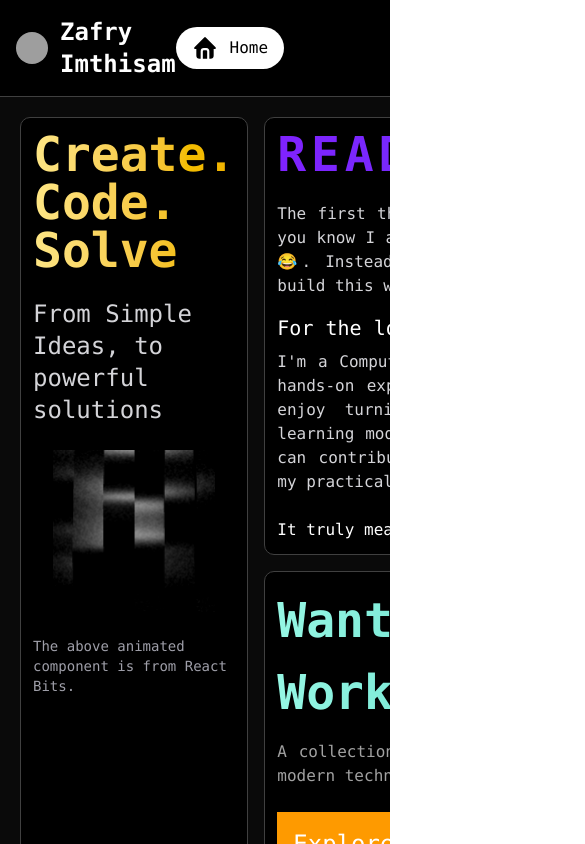
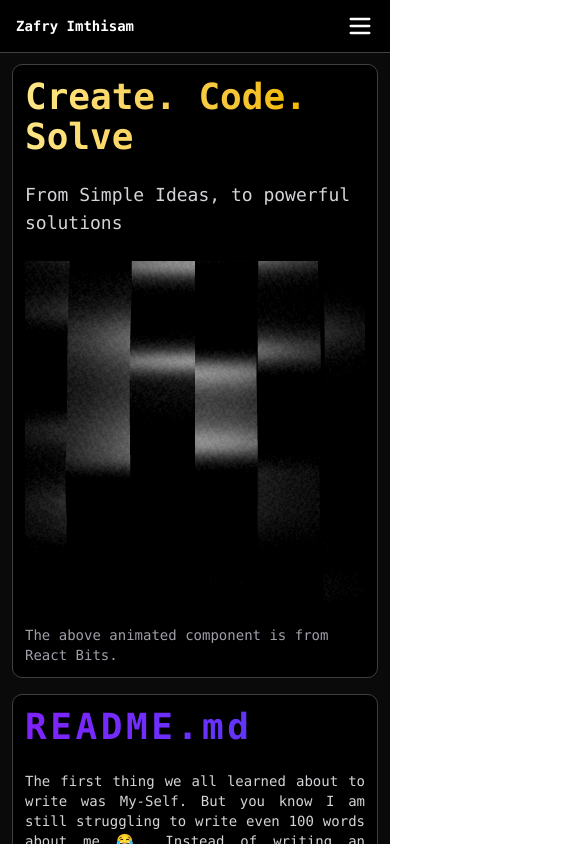
Before and after one commit to zafryimthisam/portfolio, a Next.js app: page / in a window 390 px wide. Shown: the top 844 px of the page, 585 px wide, since content can reach past the window. Built offline with nearby package versions, Linux system fonts and the light colour scheme; grey boxes are pictures that could not be loaded.

Commit message:
Optimized Home page for mobile view

```diff
--- a/app/layout.tsx
+++ b/app/layout.tsx
@@ -23,7 +23,7 @@ export default function RootLayout({
 }>) {
   return (
     <html lang="en" suppressHydrationWarning className="font-mono">
-      <body className="min-h-dvh flex flex-col">
+      <body className="min-h-dvh flex md:flex-col flex-col ">
         <TooltipProvider>
           <NavBar />
           <main className="flex-1 flex flex-col">{children}</main>
--- a/app/page.tsx
+++ b/app/page.tsx
@@ -22,26 +22,21 @@ export default function Home() {
   });
 
   return (
-    <div className="bg-neutral-950 font-mono text-white flex-1 p-5 flex flex-row gap-4 overflow-hidden">
+    <div className="flex-col p-3 gap-4 bg-neutral-950 font-mono text-white flex-1 md:p-5 flex md:flex-row md:gap-4 overflow-hidden">
       <div
         id="play-box"
-        className="bg-black w-200 border border-neutral-700 rounded-lg p-3"
+        className="bg-black md:w-230 border border-neutral-700 rounded-lg p-3"
       >
-        <h1 className="text-5xl font-bold mb-6 bg-gradient-to-r from-amber-200 to-yellow-500 bg-clip-text text-transparent">
+        <h1 className="text-4xl md:text-5xl font-bold mb-6 bg-gradient-to-r from-amber-200 to-yellow-500 bg-clip-text text-transparent">
           Create. Code. Solve
         </h1>
-        <h2 className="text-2xl text-zinc-300 mb-6 ">
+        <h2 className="text-lg md:text-2xl text-zinc-300 mb-6 ">
           From Simple Ideas, to powerful solutions
         </h2>
 
         <div
-          className="flex justify-center items-center mx-auto"
-          style={{
-            width: "80%",
-            height: "auto",
-            aspectRatio: "1 / 1",
-            position: "relative",
-          }}
+          className="flex justify-center items-center mx-auto md:w-[80%] w-full relative"
+          style={{ aspectRatio: "1 / 1" }}
         >
           <Beams
             beamWidth={2}
@@ -58,29 +53,31 @@ export default function Home() {
           The above animated component is from React Bits.
         </p>
       </div>
-      <div className="flex flex-col gap-4 flex-1">
+      <div className="flex md:flex-col flex-col gap-4 flex-1">
         <div
           id="readme-box"
           className="bg-black flex-1 border border-neutral-700 rounded-lg p-3"
         >
-          <h1 className="text-5xl mb-6 font-bold bg-gradient-to-r from-violet-600 to-indigo-600 bg-clip-text text-transparent tracking-widest">
+          <h1 className="text-4xl md:text-5xl mb-6 font-bold bg-gradient-to-r from-violet-600 to-indigo-600 bg-clip-text text-transparent tracking-widest">
             README.md
           </h1>
-          <p className="text-zinc-300 mb-4 pr-6 text-justify">
+          <p className="text-sm md:text-base text-zinc-300 mb-4 md:pr-6 text-justify">
             The first thing we all learned about to write was My-Self. But you
             know I am still struggling to write even 100 words about me 😂.
             Instead of writing an essay, I came up with an idea to build this
-            website so you all can get to know about me !
+            website so you all can get to know about me!
           </p>
-          <h2 className="text-xl mb-2">For the love of technical people</h2>
-          <p className="text-zinc-300 mb-6 text-justify pr-6">
+          <h2 className="text-lg md:text-xl mb-2">
+            For the love of technical people
+          </h2>
+          <p className="text-sm md:text-base text-zinc-300 mb-6 text-justify md:pr-6">
             I'm a Computer Science undergraduate at SLIIT City Campus with
             hands-on experience in building full-stack web applications. I enjoy
             turning ideas into working systems and continuously learning modern
             technologies. I'm seeking an internship where I can contribute,
             learn from experienced developers, and improve my practical skills.
           </p>
-          <p>
+          <p className="text-sm md:text-base">
             It truly means a lot that you took the time to be here. Thank you.
           </p>
         </div>
@@ -88,10 +85,10 @@ export default function Home() {
           id="work-box"
           className="bg-black flex-1 border border-neutral-700 rounded-lg p-3 flex flex-col"
         >
-          <h1 className="text-5xl leading-normal font-bold bg-gradient-to-r from-teal-200 to-teal-500 bg-clip-text text-transparent">
+          <h1 className="text-4xl md:text-5xl leading-normal font-bold bg-gradient-to-r from-teal-200 to-teal-500 bg-clip-text text-transparent">
             Want to explore my Works ?
           </h1>
-          <p className="text-neutral-400 mt-3 text-justify pr-6">
+          <p className="text-neutral-400 mt-3 text-justify md:pr-6">
             A collection of my experiments, projects, and ideas built with
             modern technologies. From web apps to creative coding.
           </p>
@@ -116,23 +113,27 @@ export default function Home() {
                 ease: "power2.out",
               });
             }}
-            className="bg-amber-500 w-fit p-4 mt-6 "
+            className="bg-amber-500 w-fit px-2 md:p-4 mt-6 "
           >
             <Link
-              className="text-2xl flex items-center gap-4"
+              className="text-lg md:text-2xl flex items-center gap-4"
               href={"/projects"}
             >
               Explore projects <IconArrowNarrowRight size={32} />
             </Link>
           </div>
-          <div className="flex gap-6 mt-10 justify-between px-6">
-            <StackIcon name="react" className="w-16" variant="dark" />
-            <StackIcon name="nextjs2" className="w-16" variant="dark" />
-            <StackIcon name="prisma" className="w-16" variant="dark" />
-            <StackIcon name="js" className="w-16" variant="dark" />
-            <StackIcon name="gsap" className="w-16" variant="dark" />
-            <StackIcon name="tailwindcss" className="w-16" variant="dark" />
-            <StackIcon name="github" className="w-16" variant="dark" />
+          <div className="flex flex-wrap gap-6 md:gap-14 mt-10 justify-center">
+            <StackIcon name="react" className="w-7 md:w-16" variant="dark" />
+            <StackIcon name="nextjs2" className="w-7 md:w-16" variant="dark" />
+            <StackIcon name="prisma" className="w-7 md:w-16" variant="dark" />
+            <StackIcon name="js" className="w-7 md:w-16" variant="dark" />
+            <StackIcon name="gsap" className="w-7 md:w-16" variant="dark" />
+            <StackIcon
+              name="tailwindcss"
+              className="w-10 md:w-16"
+              variant="dark"
+            />
+            <StackIcon name="github" className="w-10 md:w-16" variant="dark" />
           </div>
         </div>
       </div>
--- a/components/web/NavBar.tsx
+++ b/components/web/NavBar.tsx
@@ -5,20 +5,94 @@ import {
   IconBriefcaseFilled,
   IconHomeFilled,
   IconSettingsFilled,
+  IconMenu2,
+  IconX,
 } from "@tabler/icons-react";
 import { Avatar, AvatarFallback, AvatarImage } from "@/components/ui/avatar";
 import Link from "next/link";
 import { usePathname } from "next/navigation";
+import { useState, useRef, useEffect } from "react";
+
 export default function NavBar() {
   const pathname = usePathname();
+  const [isOpen, setIsOpen] = useState(false);
+  const navRef = useRef<HTMLDivElement>(null);
+
+  useEffect(() => {
+    const handleClickOutside = (event: Event) => {
+      if (navRef.current && !navRef.current.contains(event.target as Node)) {
+        setIsOpen(false);
+      }
+    };
+    document.addEventListener("mousedown", handleClickOutside);
+    document.addEventListener("touchstart", handleClickOutside);
+    return () => {
+      document.removeEventListener("mousedown", handleClickOutside);
+      document.removeEventListener("touchstart", handleClickOutside);
+    };
+  }, []);
+
+  useEffect(() => {
+    setIsOpen(false);
+  }, [pathname]);
 
   const linkStyle = (path: string) =>
-    `flex items-center gap-3 px-4 py-2 rounded-full transition-all duration-200 ${pathname === path ? "bg-white text-black" : "text-white hover:bg-white hover:text-black"}`;
+    `flex items-center gap-3 px-4 py-2 md:rounded-full transition-all duration-200 ${
+      pathname === path
+        ? "bg-white text-black"
+        : "text-white hover:bg-white hover:text-black"
+    }`;
+
   return (
-    <div className="min-h-[50px] bg-black text-white border-b border-neutral-700  p-4 ">
-      <div className="flex justify-between items-center w-full">
-        <Link href={"/"}>
-          <p className="flex items-center gap-3 text-2xl font-bold">
+    <>
+      {/* Mobile Top Bar — only shows name + hamburger, hidden on md+ */}
+      <div className="fixed top-0 left-0 right-0 z-50 flex items-center justify-between bg-black text-white border-b border-neutral-700 px-4 py-3 md:hidden">
+        <Link href="/">
+          <p className="font-bold text-sm">Zafry Imthisam</p>
+        </Link>
+        <button
+          onMouseDown={(e) => e.stopPropagation()}
+          onClick={() => setIsOpen(true)}
+          className={`text-white focus:outline-none ${isOpen ? "hidden" : "block"}`}
+          aria-label="Open menu"
+        >
+          <IconMenu2 size={28} />
+        </button>
+      </div>
+
+      {/* Backdrop */}
+      {isOpen && (
+        <div
+          className="fixed inset-0 bg-black/50 z-40 md:hidden"
+          onClick={() => setIsOpen(false)}
+        />
+      )}
+
+      {/* Sidebar (mobile) / Top navbar (desktop) */}
+      <div
+        ref={navRef}
+        className={`
+          fixed top-0 left-0 h-screen w-72 bg-black text-white border-r border-neutral-700 p-4 z-50
+          transition-transform duration-300 ease-in-out
+          ${isOpen ? "translate-x-0" : "-translate-x-full"}
+          md:relative md:h-auto md:w-full md:translate-x-0 md:border-r-0 md:border-b md:z-auto
+        `}
+      >
+        <div className="flex flex-col md:flex-row md:justify-between md:items-center w-full">
+          {/* Close button — top-right, mobile only */}
+          <div className="flex justify-end md:hidden mb-4">
+            <button
+              onClick={() => setIsOpen(false)}
+              className="text-white focus:outline-none"
+              aria-label="Close menu"
+            >
+              <IconX size={26} />
+            </button>
+          </div>
+
+          {/* Logo — desktop only */}
+          <Link href="/">
+            <p className="hidden md:flex items-center gap-3 text-2xl font-bold">
               <Avatar>
                 <AvatarImage src="https://media.licdn.com/dms/image/v2/D5603AQGVwR8p1v18KA/profile-displayphoto-crop_800_800/B56ZyZIVr0KgAM-/0/1772095630438?e=1773878400&v=beta&t=PilJyiE9jGon-tHPgVUMv_hfCNtGQ-pvXcND9wJNU9k" />
                 <AvatarFallback>Z</AvatarFallback>
@@ -27,24 +101,25 @@ export default function NavBar() {
             </p>
           </Link>
 
-        <div className="flex gap-24">
-          <Link href={"/"} className={linkStyle("/")}>
+          {/* Nav Links */}
+          <div className="flex flex-col md:flex-row md:gap-24 gap-2 my-2 md:my-0">
+            <Link href="/" className={linkStyle("/")}>
               <IconHomeFilled size={26} />
               <span>Home</span>
             </Link>
-
-          <Link href={"/projects"} className={linkStyle("/projects")}>
+            <Link href="/projects" className={linkStyle("/projects")}>
               <IconBriefcaseFilled size={26} />
               <span>Projects</span>
             </Link>
-
-          <Link href={"/tools"} className={linkStyle("/tools")}>
+            <Link href="/tools" className={linkStyle("/tools")}>
               <IconSettingsFilled size={26} />
               <span>Tools</span>
             </Link>
           </div>
-        <div className="relative">
-          <Search className="absolute left-2 top-1/2 -translate-y-1/2 w-4 h-4 " />
+
+          {/* Search — desktop only */}
+          <div className="relative hidden md:block">
+            <Search className="absolute left-2 top-1/2 -translate-y-1/2 w-4 h-4" />
             <Input
               type="search"
               placeholder="search..."
@@ -53,5 +128,9 @@ export default function NavBar() {
           </div>
         </div>
       </div>
+
+      {/* Spacer for mobile top bar */}
+      <div className="h-[52px] md:hidden" />
+    </>
   );
 }
```
Lines whose indentation alone changed are shown as unchanged.
